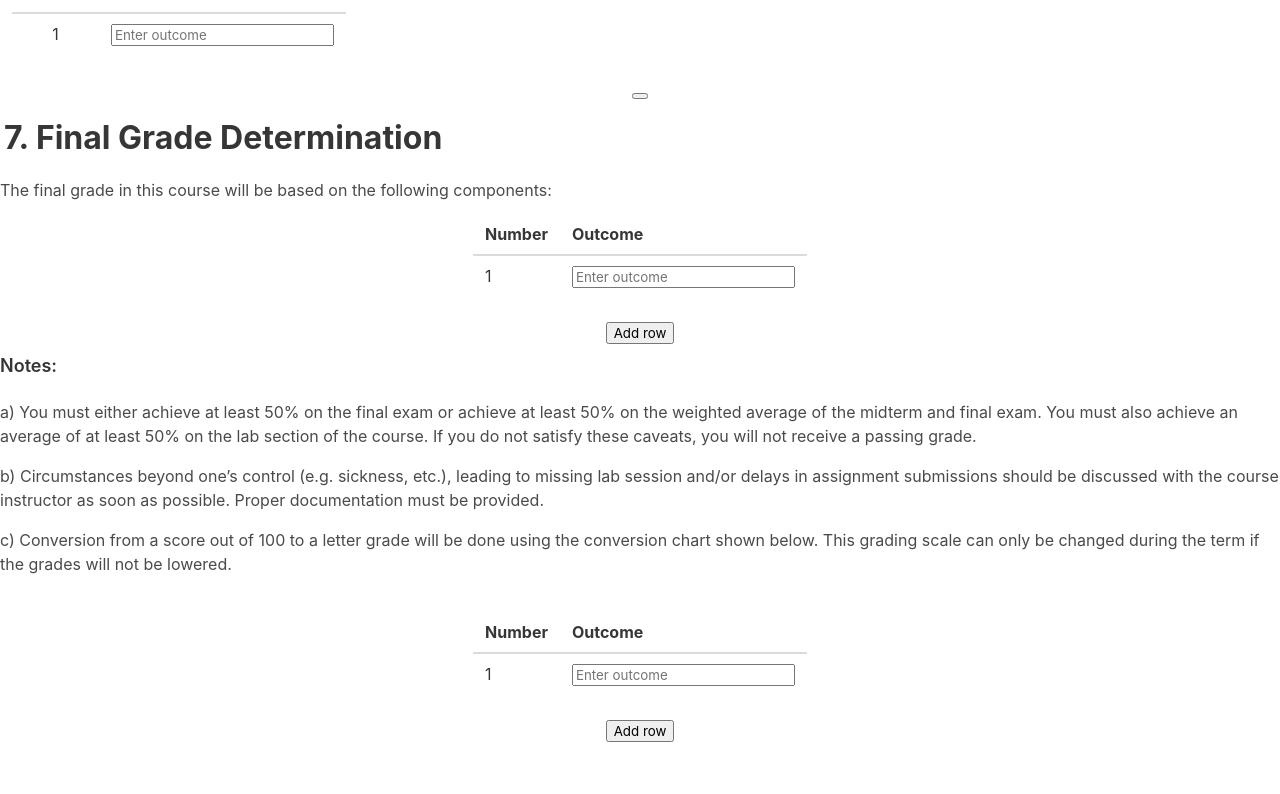
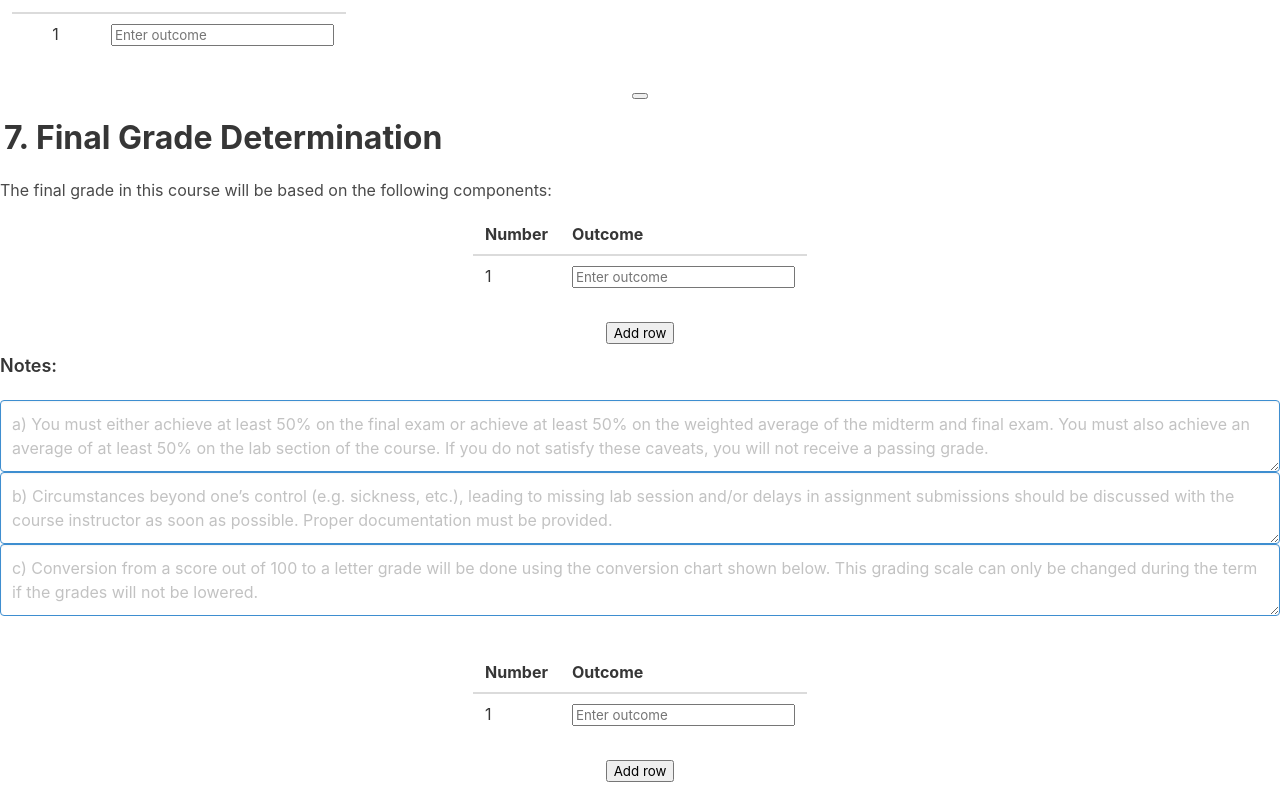
Before and after one commit to stancsz/web-development-project-ensf-607, a React (Create React App) app in the folder project/course_oultine_app/: page /AddCourse in a window 1280 px wide. Shown: the part 648-1442 px from the top of the page. Before the commit the page ends 1402 px from the top, so only its background shows below. Built offline with nearby package versions, Linux system fonts and the light colour scheme.

Commit message:
adapted lotfi's code

```diff
--- a/project/course_oultine_app/src/add_outline_componenets/FunGrade.js
+++ b/project/course_oultine_app/src/add_outline_componenets/FunGrade.js
@@ -1,7 +1,9 @@
 import React, {useState} from 'react';
 
 const FunGrade=()=> {
-
+    var defaultTexts = ["a) You must either achieve at least 50% on the final exam or achieve at least 50% on the weighted average of the midterm and final exam. You must also achieve an average of at least 50% on the lab section of the course. If you do not satisfy these caveats, you will not receive a passing grade.",
+        "b) Circumstances beyond one’s control (e.g. sickness, etc.), leading to missing lab session and/or delays in assignment submissions should be discussed with the course instructor as soon as possible. Proper documentation must be provided.",
+        "c) Conversion from a score out of 100 to a letter grade will be done using the conversion chart shown below. This grading scale can only be changed during the term if the grades will not be lowered."]
     return (
         <div className="FunGrade">
             {/*<h1> This is the Grade Section</h1>*/}
@@ -10,9 +12,23 @@ const FunGrade=()=> {
             <div align="center"><GradeTable/></div>
             <div class="content" align="left">
                 <h5 className="subtitle" > Notes: </h5>
-                <p> a) You must either achieve at least 50% on the final exam or achieve at least 50% on the weighted average of the midterm and final exam. You must also achieve an average of at least 50% on the lab section of the course. If you do not satisfy these caveats, you will not receive a passing grade. </p>
-                <p> b) Circumstances beyond one’s control (e.g. sickness, etc.), leading to missing lab session and/or delays in assignment submissions should be discussed with the course instructor as soon as possible. Proper documentation must be provided.</p>
-                <p> c) Conversion from a score out of 100 to a letter grade will be done using the conversion chart shown below. This grading scale can only be changed during the term if the grades will not be lowered.</p>
+
+                <div className = "control">
+            <textarea className="textarea is-info" placeholder = {defaultTexts[0]} rows="2">
+            </textarea>
+                </div>
+               <div className = "control">
+            <textarea className="textarea is-info" placeholder = {defaultTexts[1]} rows="2">
+            </textarea>
+                </div>
+               <div className = "control">
+            <textarea className="textarea is-info" placeholder = {defaultTexts[2]} rows="2">
+            </textarea>
+                </div>
+
+
+
+
             </div>
             <div align="center"><LetterGradeTable/></div>
         </div>
```
